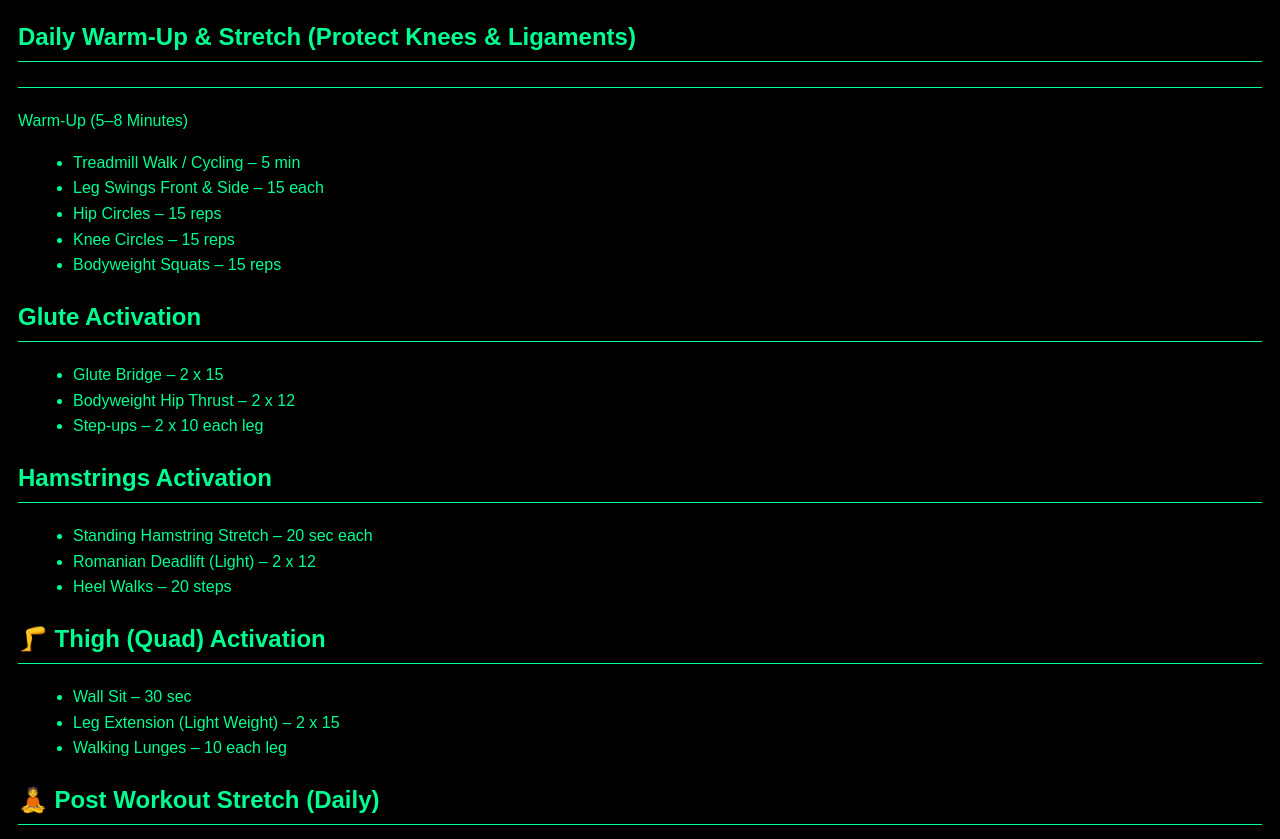
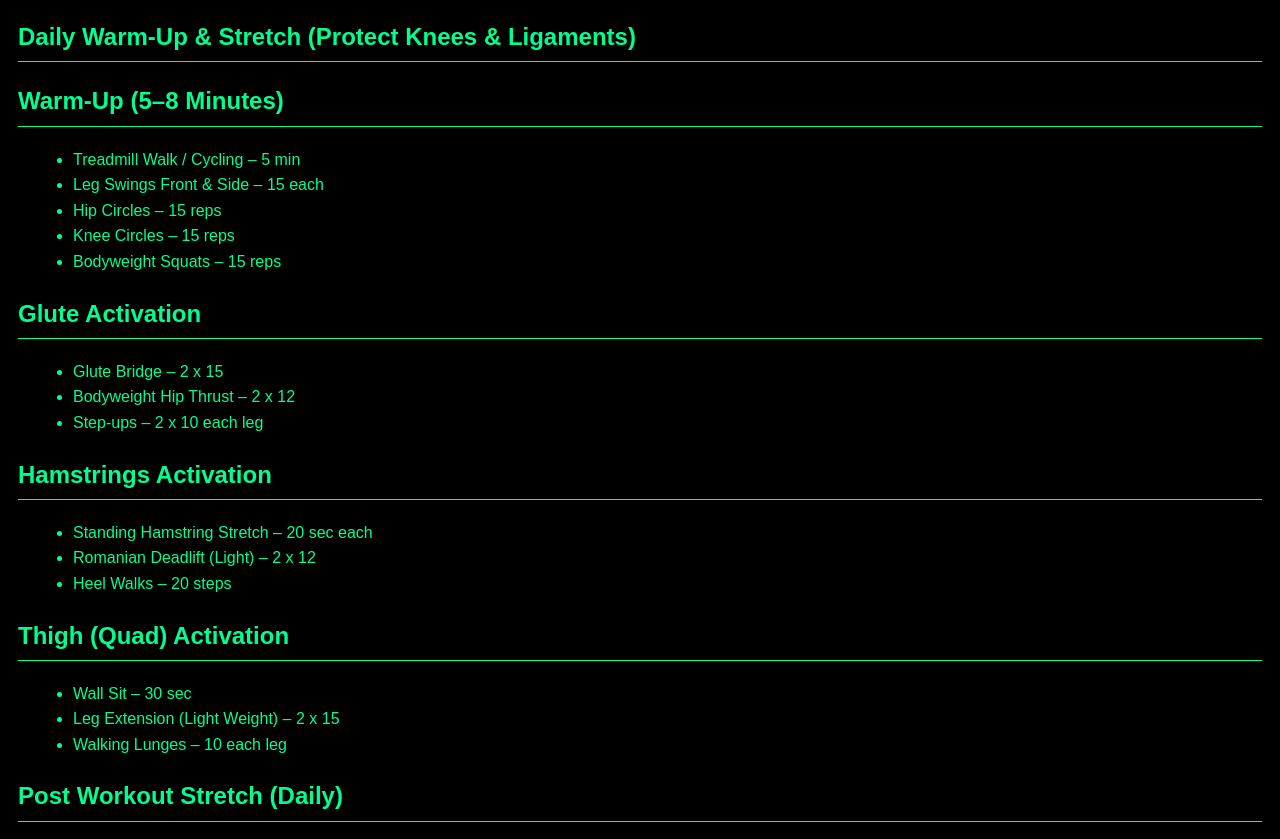
Before and after one commit to gauravmazumder19/Workout-Plan, a plain HTML site: page index.html in a window 1280 px wide. Shown: the part 94-933 px from the top of the page. Drawn offline with Linux system fonts and the light colour scheme.

Commit message:
Update index.html

```diff
--- a/index.html
+++ b/index.html
@@ -44,7 +44,7 @@
 
 <h2>Daily Warm-Up & Stretch (Protect Knees & Ligaments)</h2>
 
-<h2></h2> Warm-Up (5–8 Minutes)</h2>
+<h2> Warm-Up (5–8 Minutes)</h2>
 <ul>
 <li>Treadmill Walk / Cycling – 5 min</li>
 <li>Leg Swings Front & Side – 15 each</li>
@@ -67,14 +67,14 @@
 <li>Heel Walks – 20 steps</li>
 </ul>
 
-<h2>🦵 Thigh (Quad) Activation</h2>
+<h2> Thigh (Quad) Activation</h2>
 <ul>
 <li>Wall Sit – 30 sec</li>
 <li>Leg Extension (Light Weight) – 2 x 15</li>
 <li>Walking Lunges – 10 each leg</li>
 </ul>
 
-<h2>🧘 Post Workout Stretch (Daily)</h2>
+<h2> Post Workout Stretch (Daily)</h2>
 <ul>
 <li>Quad Stretch – 30 sec each</li>
 <li>Hamstring Stretch – 30 sec each</li>
```
